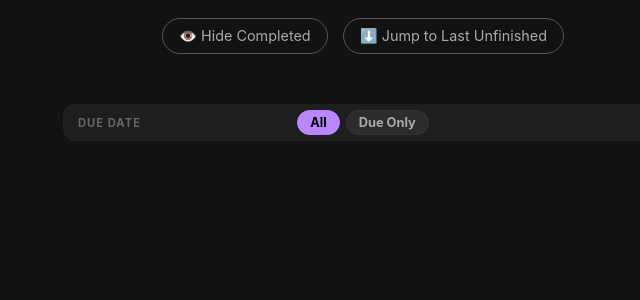
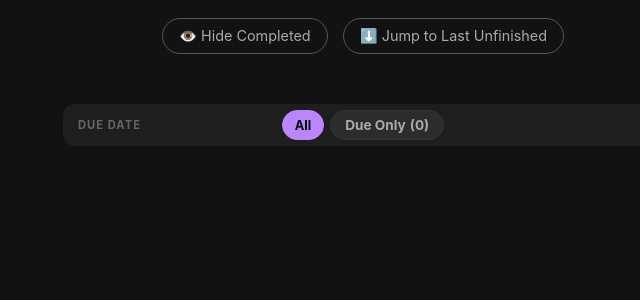
Before and after one commit to dafioram/SimpleTaskList, a Flask app: page / in a window 1280 px wide. Shown: the part 169-469 px from the top of the page, without its empty margins (277-917 px from the left). Run offline with Flask 3, Linux system fonts and the light colour scheme; data that the repository does not hold is empty.

Commit message:
Add due date count

```diff
--- a/main.py
+++ b/main.py
@@ -104,12 +104,15 @@ def index():
     assignee_counts = {}
     unique_assignees = set()
     total_active = 0
+    due_count = 0
 
     for t in all_tasks_raw:
         if t.completed_at is None:
             total_active += 1
 
-            # --> UPDATED LOOP: Iterate over the new labels relationship
+            if t.due_date and t.due_date.strip() != "":
+                due_count += 1
+
             for lbl in t.labels:
                 label_counts[lbl.name] = label_counts.get(lbl.name, 0) + 1
 
@@ -163,6 +166,7 @@ def index():
                            active_due=filter_due,
                            children_map=children_map,
                            unique_labels_list=unique_labels_list,
+                           due_count=due_count,
                            total_active=total_active)
 
 @app.route('/sw.js')
--- a/templates/index.html
+++ b/templates/index.html
@@ -437,7 +437,9 @@
             <div style="font-size: 0.7rem; color: #666; text-transform: uppercase; font-weight: bold; letter-spacing: 1px; user-select: none; width: 85px;">Due Date</div>
             <div class="filter-bar" style="display: flex; margin-bottom: 0; gap: 6px;">
                 <a href="/?{% if active_filter %}label={{ active_filter }}{% endif %}{% if active_assignee %}&assignee={{ active_assignee }}{% endif %}" class="filter-pill {{ 'active' if active_due != '1' }}" style="padding: 4px 12px; font-size: 0.8rem;">All</a>
-                <a href="/?due_only=1{% if active_filter %}&label={{ active_filter }}{% endif %}{% if active_assignee %}&assignee={{ active_assignee }}{% endif %}" class="filter-pill {{ 'active' if active_due == '1' }}" style="padding: 4px 12px; font-size: 0.8rem;">Due Only</a>
+				<a href="?due_only=1" class="filter-pill flex items-center">Due Only
+				<span style="margin-left: 4px;"> ({{ due_count }})</span>
+			</a>
             </div>
             <div style="width: 85px;"></div>
         </div>
```
